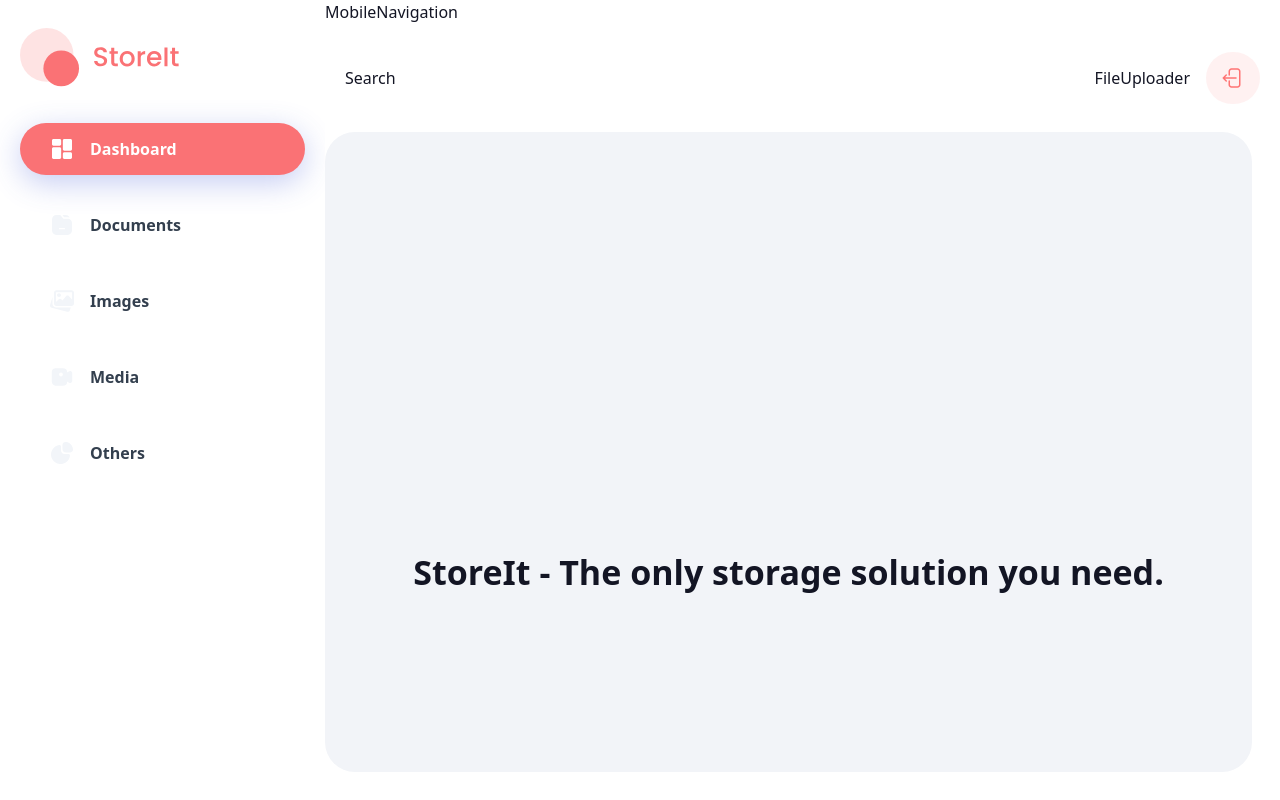
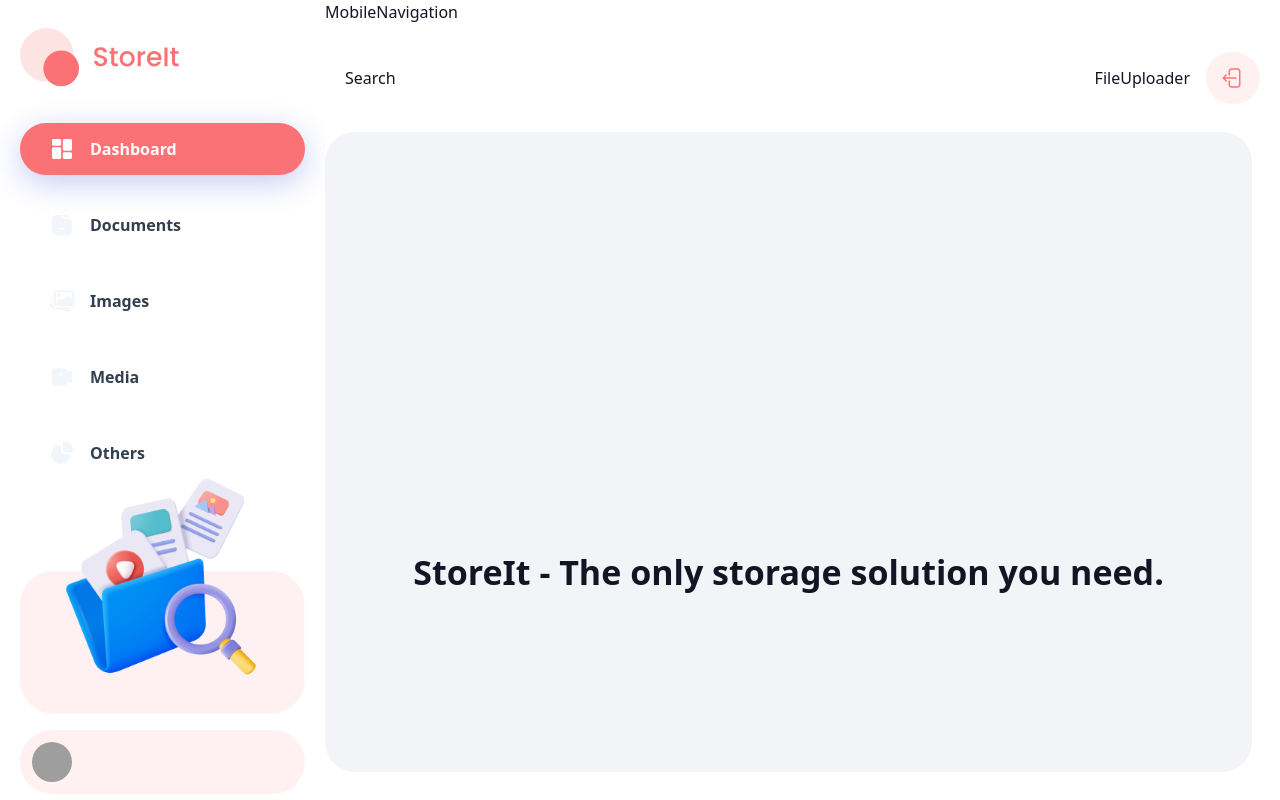
Before and after one commit to Tanujeet/StoreIt, a Next.js app: page / in a window 1280 px wide. Built offline with nearby package versions, Linux system fonts and the light colour scheme; grey boxes are pictures that could not be loaded.

Commit message:
implemented sidebar

```diff
--- a/components/Sidebar.tsx
+++ b/components/Sidebar.tsx
@@ -1,6 +1,6 @@
 "use client";
 
-import { navItems } from "@/constants";
+import { avatarPlaceholderUrl, navItems } from "@/constants";
 import { cn } from "@/lib/utils";
 import Image from "next/image";
 import Link from "next/link";
@@ -43,6 +43,22 @@ const Sidebar = () => {
           ))}
         </ul>
       </nav>
+      <Image
+        src="/assets/images/files-2.png"
+        alt="logo"
+        width={506}
+        height={418}
+        className="w-full"
+      />
+      <div className="sidebar-user-info ">
+        <Image
+          src={avatarPlaceholderUrl}
+          alt="avatar"
+          width={44}
+          height={44}
+          className="sidebar-user-avatar"
+        />
+      </div>
     </aside>
   );
 };
```
